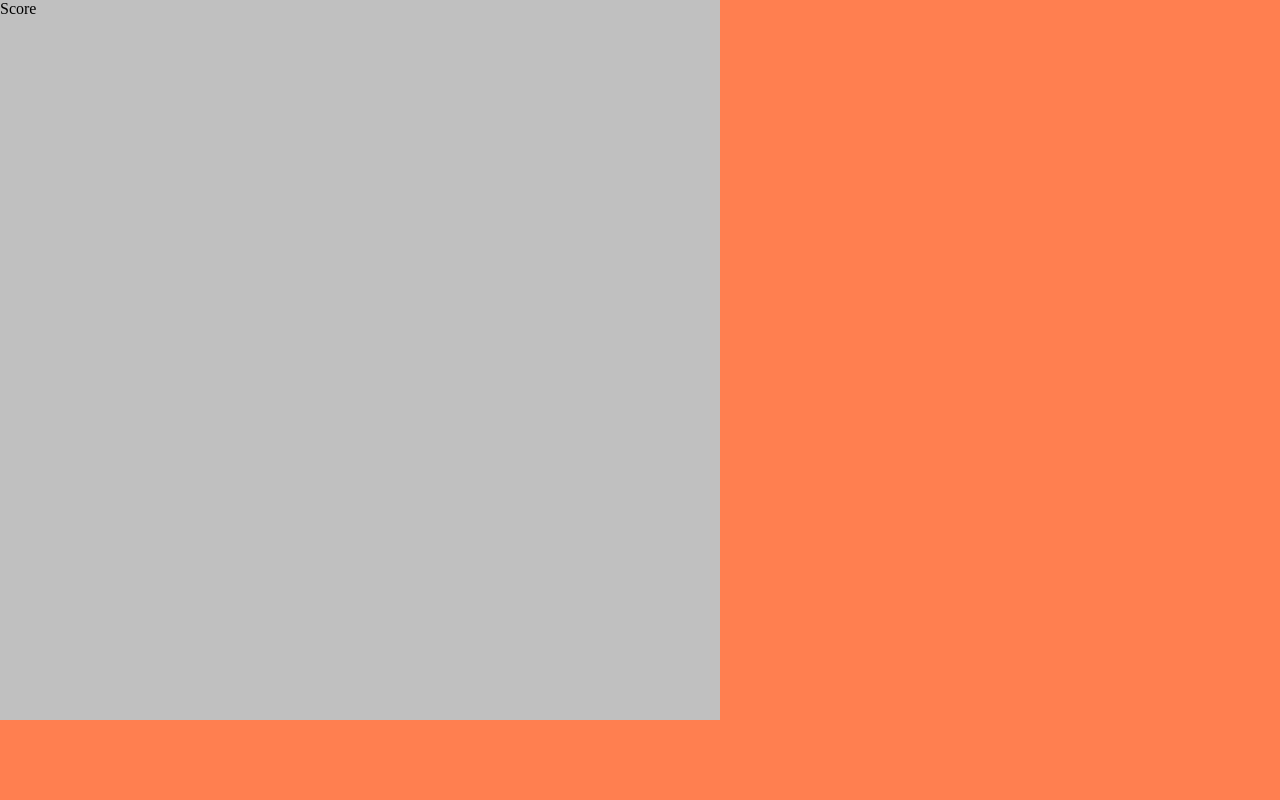
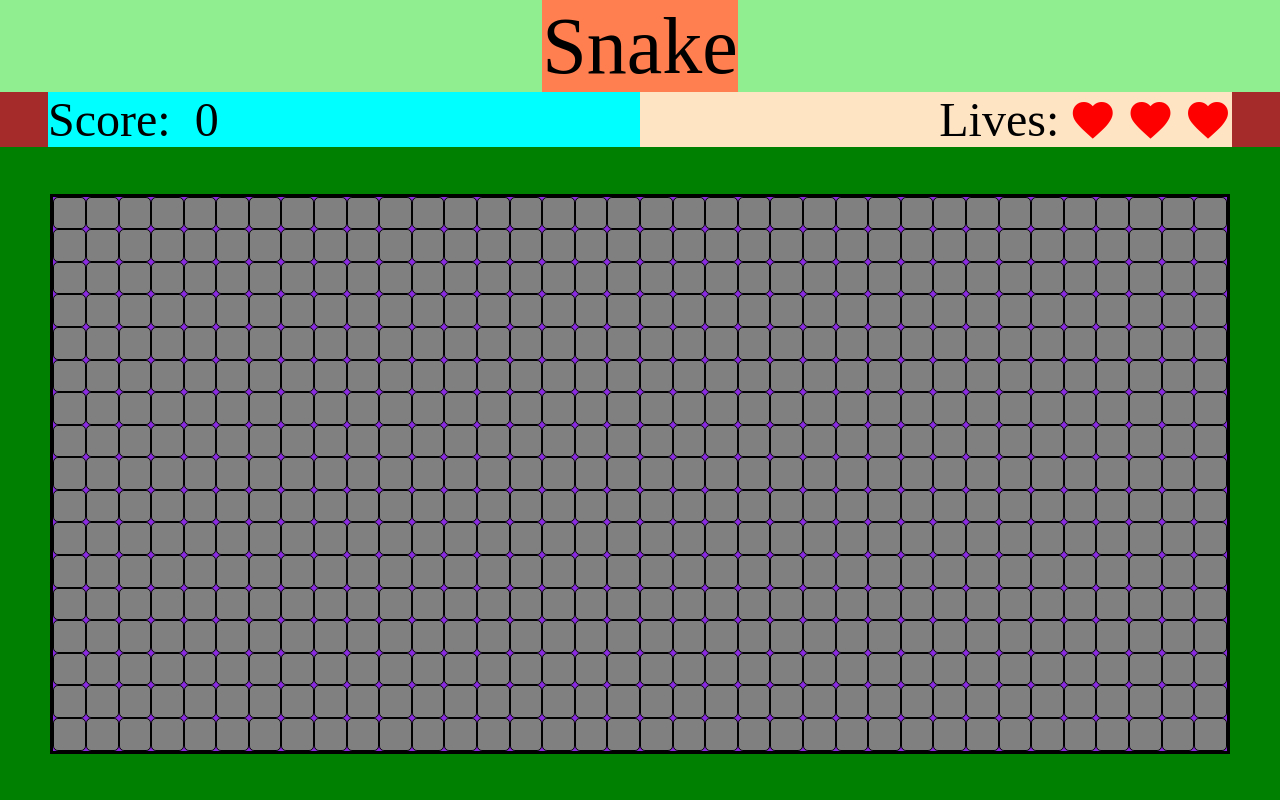
Before and after one commit to antonstepanyuk/Snake, a plain HTML site: page index.html in a window 1280 px wide. Drawn offline with Linux system fonts and the light colour scheme.

Commit message:
feat: add Game MVC

```diff
--- a/index.html
+++ b/index.html
@@ -6,15 +6,33 @@
     <link rel="stylesheet" type="text/css" href="styles/normalize.css">
     <link rel="stylesheet" type="text/css" href="styles/fonts.css">
     <link rel="stylesheet" type="text/css" href="styles/page.css">
-    <link rel="stylesheet" type="text/css" href="styles/snake.css">
+    <link rel="stylesheet" type="text/css" href="styles/game.css">
+    <script type="text/javascript" src="scripts/GameView.js"></script>
+    <script type="text/javascript" src="scripts/GameController.js"></script>
+    <script defer type="text/javascript" src="scripts/Game.js"></script>
 </head>
+
 <body>
-<div class="snake_container" id="snake_container">
-    <span class="snake_logo" id="snake_logo"></span>
+<div class="container" id="container">
+    <div class="logo">Snake</div>
+
     <div class="statistics" id="statistics">
-        <span class="score">Score<span id="score"></span></span>
+        <div class="score">
+            <span>Score:</span>
+            <span id="score"></span>
+        </div>
+
+
+        <div class="lives" id="lives">
+            <span>Lives: </span>
+        </div>
     </div>
-    <div class="snake_field" id="snake_field"></div>
+
+    <div class="field" id="field">
+        <div class="cells" id="cells"></div>
+    </div>
+
+    <div class="play_btn" id="play_btn">PLAY</div>
 </div>
 </body>
 </html>
--- /dev/null
+++ b/scripts/Game.js
@@ -0,0 +1,95 @@
+"use strict";
+
+function Game() {
+    let self = this;
+
+    let fieldDOM = document.getElementById("field");
+    let cellsDOM = document.getElementById("cells");
+    let scoreDOM = document.getElementById("score");
+    let livesDOM = document.getElementById("lives");
+
+    let score;
+    let lives;
+
+    let fieldWidth = fieldDOM.getBoundingClientRect().width;
+    let fieldHeight = fieldDOM.getBoundingClientRect().height;
+
+    let cellSide;
+    let cellBorder;
+    let cellCountX;
+    let cellCountY;
+    let cellsPadding;
+
+    let field = [];
+    let snake = [];
+    let food = [];
+
+    let initialize = function () {
+        score = 0;
+        scoreDOM.innerText = score;
+
+        lives = 3;
+        for (let i = 0; i < lives; i++) {
+            let lifeIcon = document.createElement("span");
+            lifeIcon.innerText = "favorite";
+            lifeIcon.className = "life full material-icons";
+            livesDOM.append(lifeIcon);
+        }
+
+        createField(fieldWidth, fieldHeight);
+
+    }
+
+    let createField = function (width, height) {
+        if (width >= 2540) {
+            cellCountX = 40;
+            cellsPadding = 16;
+            cellBorder=3.2;
+        } else if (width >= 1440) {
+            cellCountX = 38;
+            cellsPadding = 16;
+            cellBorder=3.2;
+
+        } else if (width >= 1024) {
+            cellCountX = 36;
+            cellsPadding = 16;
+            cellBorder=3.2;
+
+        } else if (width >= 768) {
+            cellCountX = 32;
+            cellsPadding = 16;
+            cellBorder=3.2;
+
+        } else {
+            cellCountX = 28;
+            cellsPadding = 16;
+            cellBorder=3.2;
+
+        }
+
+        cellSide = Math.floor((width - cellsPadding * 2) / cellCountX);
+        cellCountY = Math.floor((height - cellsPadding * 2) / cellSide);
+        cellSide -=cellBorder*2;
+
+        for (let y = 1; y <= cellCountY; y++) {
+            let row = document.createElement("div");
+            row.className = "row";
+
+            for (let x = 1; x <= cellCountX; x++) {
+                let cell = document.createElement("div");
+                cell.style.width = `${cellSide}px`;
+                cell.style.height = `${cellSide}px`;
+                cell.className = "cell";
+                cell.id = `${y}_${x}`;
+
+                row.append(cell);
+            }
+            cellsDOM.append(row);
+        }
+
+    }
+
+    initialize();
+}
+
+let game = new Game();
--- /dev/null
+++ b/scripts/GameController.js
@@ -0,0 +1,5 @@
+"use strict";
+
+function GameController(){
+
+}
--- /dev/null
+++ b/scripts/GameView.js
@@ -0,0 +1,4 @@
+"use strict";
+function GameView(){
+
+}
--- a/styles/fonts.css
+++ b/styles/fonts.css
@@ -1,5 +1,5 @@
 @font-face {
-    font-family:'Press Start 2P', cursive;
+    font-family:'Press Start 2P';
     src: url(fonts/PressStart2P-Regular.ttf) format("truetype");
 }
 
--- /dev/null
+++ b/styles/game.css
@@ -0,0 +1,112 @@
+@media screen and (max-width: 425px) {
+}
+
+@media screen and (max-width: 768px) {
+}
+
+@media screen and (max-width: 1024px) {
+}
+
+.container {
+    width: 100%;
+    height: 100%;
+    display: flex;
+    justify-content: start;
+    align-items: center;
+    flex-direction: column;
+
+    background-color: lightgreen;
+}
+
+.logo {
+    font-size: 5em;
+
+    background-color: coral;
+}
+
+.statistics {
+    width: 100%;
+    display: flex;
+    justify-content: space-between;
+    align-items: center;
+    font-size: 3em;
+
+    background-color: brown;
+}
+
+.score {
+    width: 50%;
+    margin-left: 1em;
+    display: flex;
+    justify-content: start;
+    align-items: center;
+    flex-direction: row;
+    background-color: aqua;
+}
+
+#score {
+    margin-left: 0.5em;
+}
+
+.lives {
+    width: 50%;
+    margin-right: 1em;
+    display: flex;
+    justify-content: end;
+    align-items: center;
+    flex-direction: row;
+    background-color: bisque;
+}
+
+.field {
+    width: 100%;
+    height: 100%;
+    padding: 1em;
+
+    background-color: green;
+}
+
+.play_btn {
+    display: none;
+}
+
+/*!!!!!!!!!!!!!!!!!!!!!!!GENERATED FIELDS*/
+.life {
+    font-size: 1em;
+    margin-left: 0.2em;
+}
+
+.full {
+    color: red;
+}
+
+.field {
+    display: flex;
+    justify-content: space-around;
+    align-items: center;
+    flex-direction: column;
+}
+
+.cells {
+    display: flex;
+    align-items: center;
+    flex-direction: column;
+    border: black 0.2em solid;
+
+    background-color: blueviolet;
+}
+
+.row {
+    display: flex;
+    justify-content: space-around;
+    align-items: center;
+    flex-direction: row;
+    /*margin: 1em*/
+}
+
+.cell {
+    background-color: gray;
+    border: black 1px solid;
+    border-radius: 15%;
+    padding: 1px;
+}
--- a/styles/page.css
+++ b/styles/page.css
@@ -2,5 +2,12 @@ html,body{
     width: 100%;
     height: 100%;
     overflow: hidden;
-    background-color: coral;
+
+    display: flex;
+    justify-content: center;
+    align-items: center;
+    flex-direction: column;
+
+    /*todo delete*/
+    background-color: red;
 }
--- a/styles/snake.css
+++ /dev/null
@@ -1,20 +0,0 @@
-@media (orientation: landscape){
-    .snake_container{
-        height: 90%;
-
-    }
-
-}
-
-@media (orientation: portrait){
-    .snake_container{
-        width: 90%;
-    }
-}
-
-.snake_container{
-    /*margin: 5%;*/
-    position: absolute;
-    background: silver;
-    aspect-ratio: 1 / 1;
-}
```
Also changed, not shown: scripts/Snake.js (deleted), scripts/SnakeController.js (deleted), scripts/SnakeView.js (deleted).
